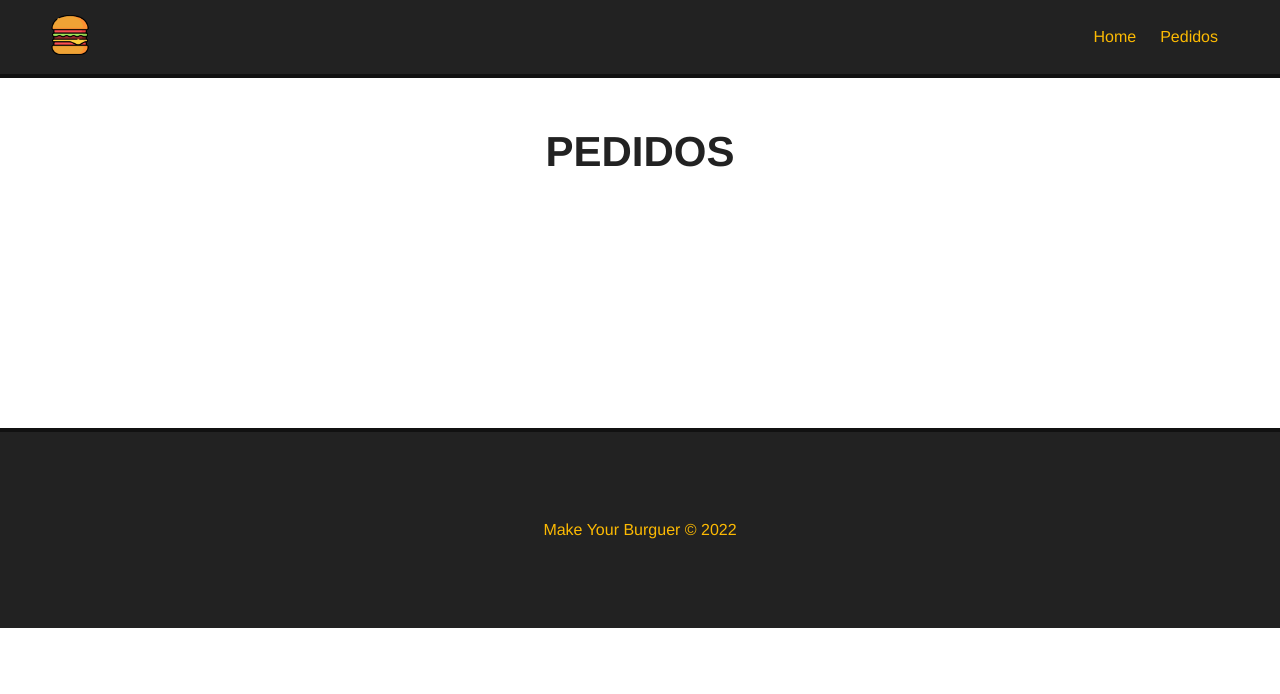
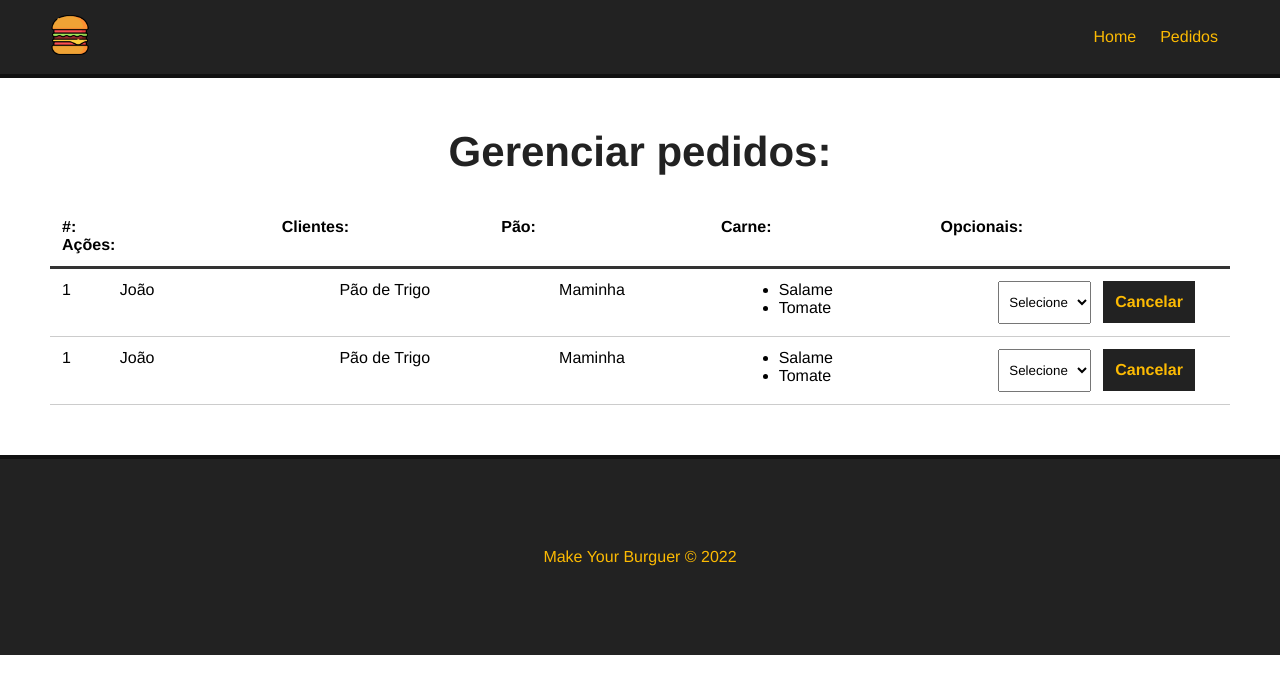
Before and after one commit to bamarcheti/make-your-burguer, a Vue app: page /pedidos in a window 1280 px wide. Shown: the top 694 px of the page. Built offline with nearby package versions, Linux system fonts and the light colour scheme.

Commit message:
commit tela de pedidos

```diff
--- /dev/null
+++ b/src/components/Dashboard.vue
@@ -0,0 +1,116 @@
+<template>
+    <div id="burguer-table">
+        <div>
+            <div id="burguer-table-heading">
+                <div class="order-id">#:</div>
+                <div>Clientes:</div>
+                <div>Pão:</div>
+                <div>Carne:</div>
+                <div>Opcionais:</div>
+                <div>Ações:</div>
+            </div>
+        </div>
+        <div id="burguer-table-rows">
+            <div class="burguer-table-row">
+                <div class="order-number">1</div>
+                <div>João</div>
+                <div>Pão de Trigo</div>
+                <div>Maminha</div>
+                <div>
+                    <ul>
+                        <li>Salame</li>
+                        <li>Tomate</li>
+                    </ul>
+                </div>
+                <div>
+                    <select name="status" class="status">
+                        <option value="">Selecione</option>
+                    </select>
+                    <button class="delete-btn">Cancelar</button>
+                </div>
+            </div>
+            <div class="burguer-table-row">
+                <div class="order-number">1</div>
+                <div>João</div>
+                <div>Pão de Trigo</div>
+                <div>Maminha</div>
+                <div>
+                    <ul>
+                        <li>Salame</li>
+                        <li>Tomate</li>
+                    </ul>
+                </div>
+                <div>
+                    <select name="status" class="status">
+                        <option value="">Selecione</option>
+                    </select>
+                    <button class="delete-btn">Cancelar</button>
+                </div>
+            </div>
+        </div>
+    </div>
+</template>
+
+<script>
+export default {
+    name: "Dashboard"
+}
+</script>
+
+<style scoped>
+    #burguer-table {
+        max-width: 1200px;
+        margin: 0 auto;
+    }
+
+    #burguer-table-heading,
+    #burguer-table-rows,
+    .burguer-table-row {
+        display: flex;
+        flex-wrap: wrap;
+    }
+
+    #burguer-table-heading {
+        font-weight: bold;
+        padding: 12px;
+        border-bottom: 3px solid #333;
+    }
+
+    #burguer-table-heading div,
+    .burguer-table-row div {
+        width: 19%;
+    }
+
+    .burguer-table-row {
+        width: 100%;
+        padding: 12px;
+        border-bottom: 1px solid #CCC;
+    }
+
+    #border-table-heading .order-id,
+    .burguer-table-row .order-number {
+        width: 5%;
+    }
+
+    select {
+        padding: 12px 6px;
+        margin-right: 12px;
+    }
+
+    .delete-btn {
+        background-color: #222;
+        color: #fcba03;
+        font-weight: bold;
+        border: 2px solid #222;
+        padding: 10px;
+        font-size: 16px;
+        margin: 0 auto;
+        cursor: pointer;
+        transition: .5s;
+    }
+
+    .delete-btn:hover {
+        background-color: transparent;
+        color: #222;
+    }
+</style>
--- a/src/views/Pedidos.vue
+++ b/src/views/Pedidos.vue
@@ -1,5 +1,16 @@
 <template>
   <div class="main-container">
-    <h1>PEDIDOS</h1>
+    <h1>Gerenciar pedidos:</h1>
+    <Dashboard />
   </div>
 </template>
+
+<script>
+import Dashboard from '@/components/Dashboard.vue';
+export default {
+    name: "Pedidos",
+    components: {
+      Dashboard
+    }
+}
+</script>
```
Also changed, not shown: 1 other file (tests, documents, lock files or other folders).
